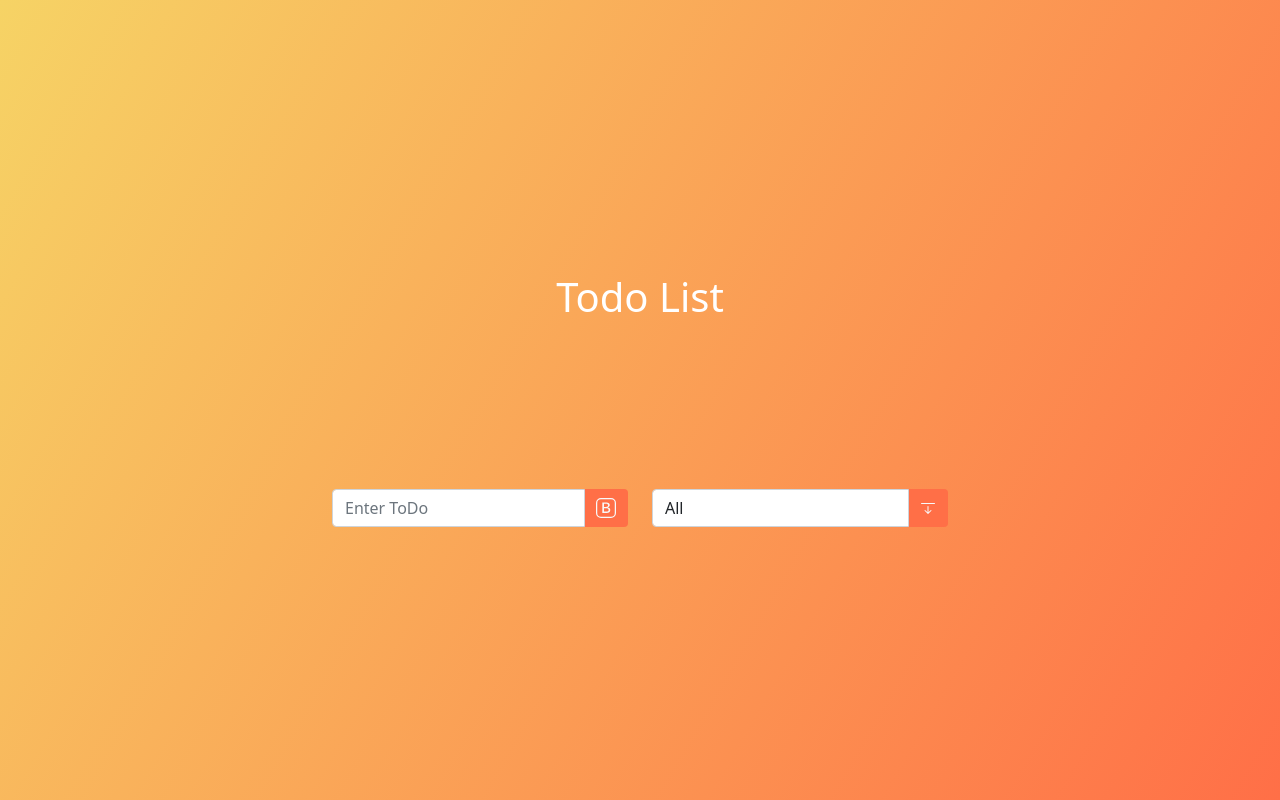
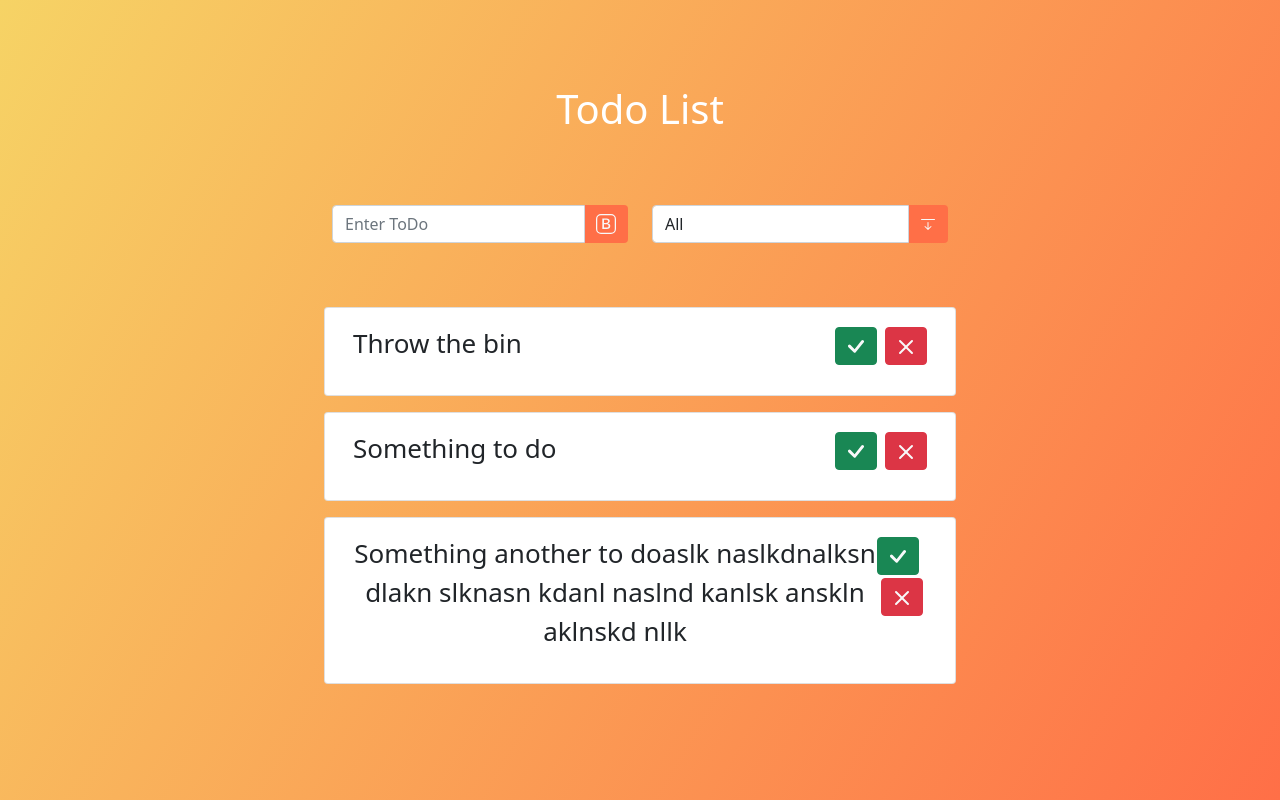
Before and after one commit to Nikolay0905/To-Do-App, a React (Create React App) app: page / in a window 1280 px wide. Built offline with nearby package versions, Linux system fonts and the light colour scheme.

Commit message:
building/ todo list items style

```diff
--- a/src/App.js
+++ b/src/App.js
@@ -5,7 +5,7 @@ import "bootstrap/dist/css/bootstrap.min.css";
 const App = () => {
 	return (
 		<div className="App">
-			<div className="app-header" style={{ marginBottom: "20vh" }}>
+			<div className="app-header" style={{ marginBottom: "8vh" }}>
 				<p className="h1">Todo List</p>
 			</div>
 			<Layout></Layout>
--- a/src/components/Form/index.js
+++ b/src/components/Form/index.js
@@ -1,10 +1,9 @@
-import "bootstrap/dist/css/bootstrap.min.css";
-
 import { Row, Col, Container } from "react-bootstrap";
 
 const form = () => {
 	const focusInput = (event) => {
-		event.target.parentElement.previousSibling.focus();
+		event.target.previousSibling.focus();
+		// console.log(event.target.previousSibling);
 	};
 
 	return (
--- /dev/null
+++ b/src/components/Todo-List/ListItem/index.js
@@ -0,0 +1,33 @@
+const listItem = (props) => (
+	<div className=" card mb-3">
+		<div className="card-body text-dark d-flex flex-row justify-content-between">
+			<p className="card-text">{props.text}</p>
+			<div>
+				<button className="btn btn-success text-light me-2">
+					<svg
+						xmlns="http://www.w3.org/2000/svg"
+						width="16"
+						height="16"
+						fill="currentColor"
+						className="bi bi-check-lg"
+						viewBox="0 0 16 16">
+						<path d="M13.485 1.431a1.473 1.473 0 0 1 2.104 2.062l-7.84 9.801a1.473 1.473 0 0 1-2.12.04L.431 8.138a1.473 1.473 0 0 1 2.084-2.083l4.111 4.112 6.82-8.69a.486.486 0 0 1 .04-.045z" />
+					</svg>
+				</button>
+				<button className="btn btn-danger text-light">
+					<svg
+						xmlns="http://www.w3.org/2000/svg"
+						width="16"
+						height="16"
+						fill="currentColor"
+						className="bi bi-x-lg"
+						viewBox="0 0 16 16">
+						<path d="M1.293 1.293a1 1 0 0 1 1.414 0L8 6.586l5.293-5.293a1 1 0 1 1 1.414 1.414L9.414 8l5.293 5.293a1 1 0 0 1-1.414 1.414L8 9.414l-5.293 5.293a1 1 0 0 1-1.414-1.414L6.586 8 1.293 2.707a1 1 0 0 1 0-1.414z" />
+					</svg>
+				</button>
+			</div>
+		</div>
+	</div>
+);
+
+export default listItem;
--- a/src/components/Todo-List/index.js
+++ b/src/components/Todo-List/index.js
@@ -1,8 +1,21 @@
+import { Container, Row } from "react-bootstrap";
+import ListItem from "./ListItem";
+
+const todoListItems = [
+	{ task: "Throw the bin", isComplete: false },
+	{ task: "Something to do", isComplete: true },
+	{ task: "Something another to doaslk naslkdnalksn dlakn slknasn kdanl naslnd kanlsk anskln aklnskd nllk ", isComplete: false },
+];
+
 const todoList = (props) => {
 	return (
-		<div>
-			<p>TO Do list container</p>
-		</div>
+		<Container className="w-50 h-auto p-3  mt-5">
+			{todoListItems.map((item) => (
+				<Row>
+					<ListItem text={item.task} isComplete={item.isComplete} key={item.task}/>
+				</Row>
+			))}
+		</Container>
 	);
 };
 
--- a/src/containers/Layout/index.js
+++ b/src/containers/Layout/index.js
@@ -1,12 +1,13 @@
 import React from "react";
 import Form from "../../components/Form";
+import TodoList from "../../components/Todo-List";
 
 const Layout = (props) => {
 	return (
 		<React.Fragment>
 			{props.children}
 			<Form></Form>
-			{/* <TodoList></TodoList> */}
+			<TodoList></TodoList>
 		</React.Fragment>
 	);
 };
```
